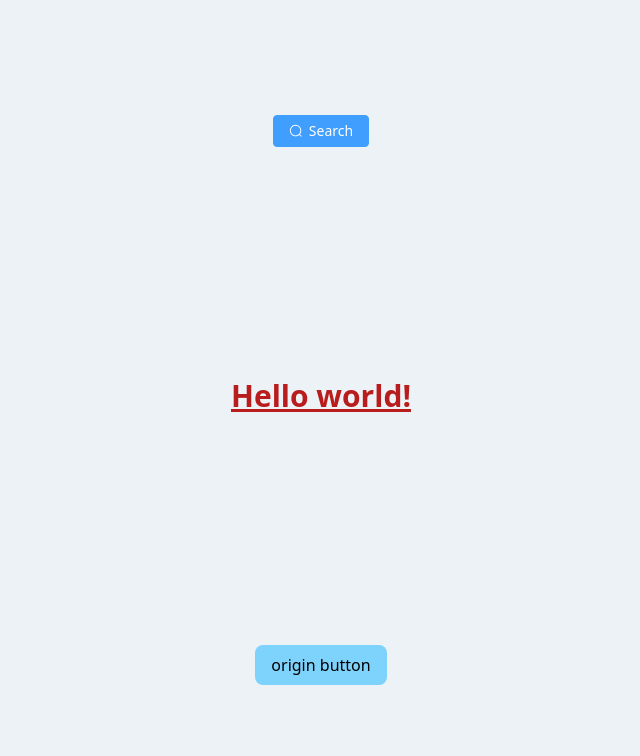
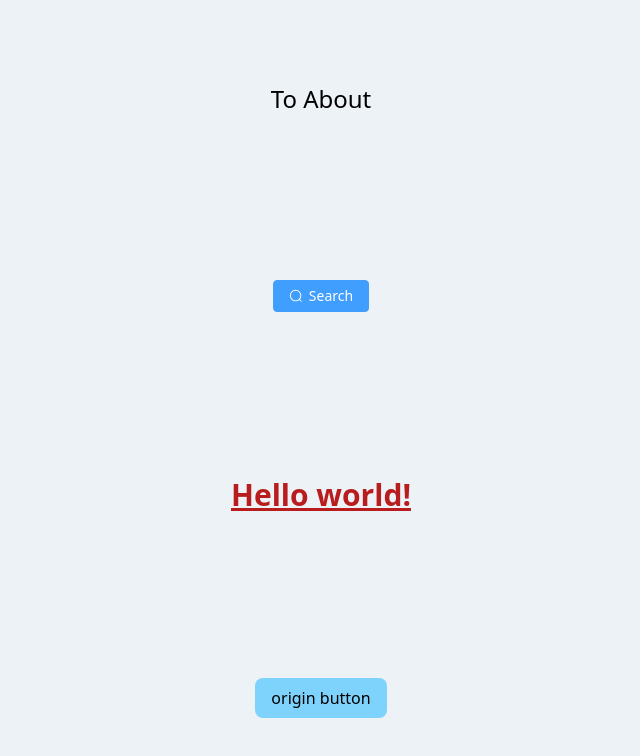
Before and after one commit to wuchi57/vite-admin, a Vue app: page / in a window 1280 px wide. Shown: the top 756 px of the page, without its empty margins (319-959 px from the left). Built offline with nearby package versions, Linux system fonts and the light colour scheme; the HTML template or start-up script is replaced by a standard one.

Commit message:
feat: 添加 vue-router

```diff
--- a/package.json
+++ b/package.json
@@ -11,7 +11,8 @@
   "dependencies": {
     "axios": "^1.3.4",
     "element-plus": "^2.2.32",
-    "vue": "^3.2.45"
+    "vue": "^3.2.45",
+    "vue-router": "^4.1.6"
   },
   "devDependencies": {
     "@element-plus/icons-vue": "^2.0.10",
--- a/src/App.vue
+++ b/src/App.vue
@@ -1,13 +1,3 @@
-<script setup>
-import ElementIcon from 'components/ElementIcon.vue'
-</script>
-
 <template>
-  <ElementIcon />
-  <h1 class="text-red-700 text-3xl font-bold underline">
-    Hello world!
-  </h1>
-  <button class="px-4 py-2 bg-sky-300 rounded-lg" >
-    origin button
-  </button>
+  <router-view></router-view>
 </template>
--- a/src/main.js
+++ b/src/main.js
@@ -3,5 +3,9 @@ import App from './App.vue'
 import 'styles/global.sass'
 import 'styles/tailwind.css'
 import 'styles/preflight.css'
+import router from './router'
 
-createApp(App).mount('#app')
+const app = createApp(App)
+
+app.use(router)
+app.mount('#app')
--- /dev/null
+++ b/src/router/constant.js
@@ -0,0 +1,12 @@
+export default [
+  {
+    path: '/',
+    name: 'home',
+    component: () => import('views/Home.vue'),
+  },
+  {
+    path: '/about',
+    name: 'about',
+    component: () => import('views/About.vue'),
+  },
+]
--- /dev/null
+++ b/src/router/index.js
@@ -0,0 +1,19 @@
+import { createRouter, createWebHistory } from 'vue-router'
+
+import constantRouters from './constant.js'
+
+const routes = [...constantRouters]
+
+const router = createRouter({
+  history: createWebHistory(),
+  routes,
+  scrollBehavior() {
+    return {
+      el: '#app',
+      top: 0,
+      behavior: 'smooth',
+    }
+  },
+})
+
+export default router
--- /dev/null
+++ b/src/views/About.vue
@@ -0,0 +1,11 @@
+<script setup>
+
+</script>
+
+<template>
+  <router-link to="/" class="text-2xl">To Home</router-link>
+  <h1>About</h1>
+</template>
+
+<style scoped lang='sass'>
+</style>
--- /dev/null
+++ b/src/views/Home.vue
@@ -0,0 +1,14 @@
+<script setup>
+import ElementIcon from 'components/ElementIcon.vue'
+</script>
+
+<template>
+  <router-link to="/about" class="text-2xl">To About</router-link>
+  <ElementIcon />
+  <h1 class="text-red-700 text-3xl font-bold underline">
+    Hello world!
+  </h1>
+  <button class="px-4 py-2 bg-sky-300 rounded-lg" >
+    origin button
+  </button>
+</template>
```
Also changed, not shown: 1 other file (tests, documents, lock files or other folders).
